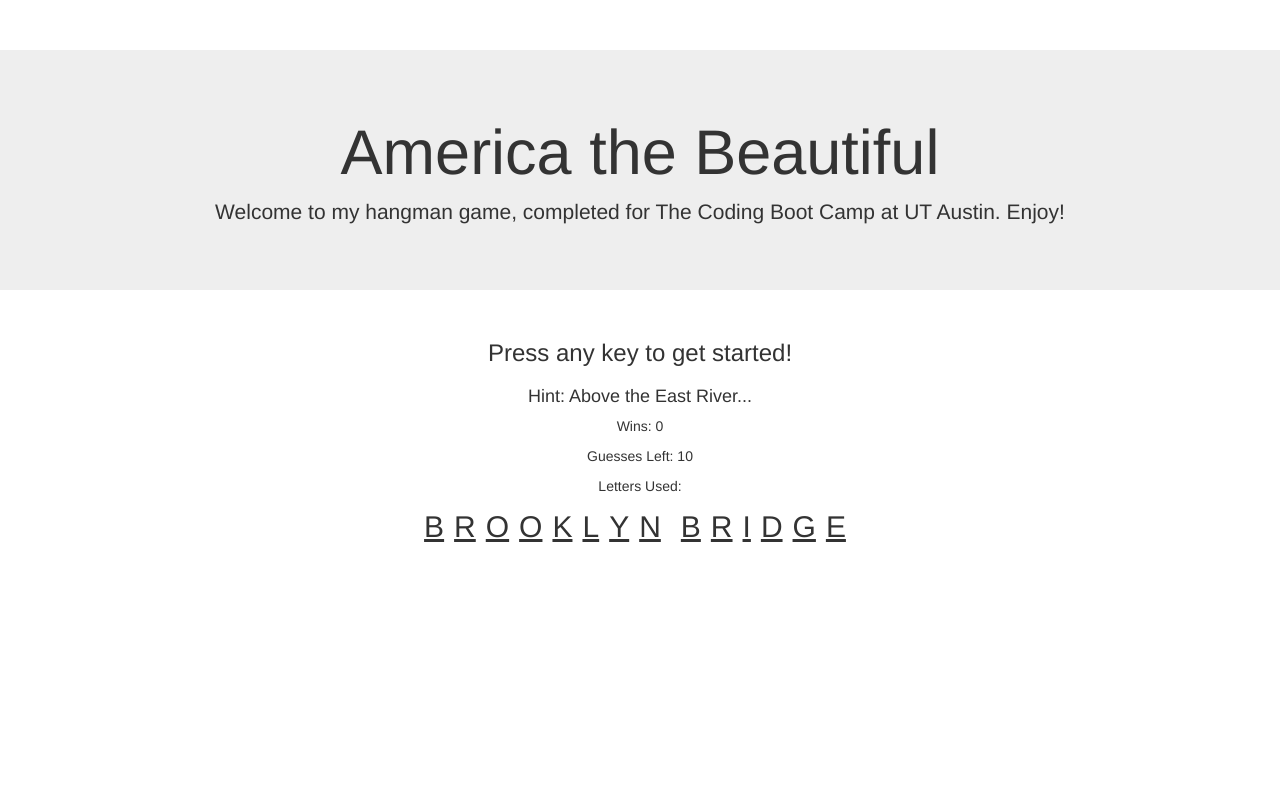
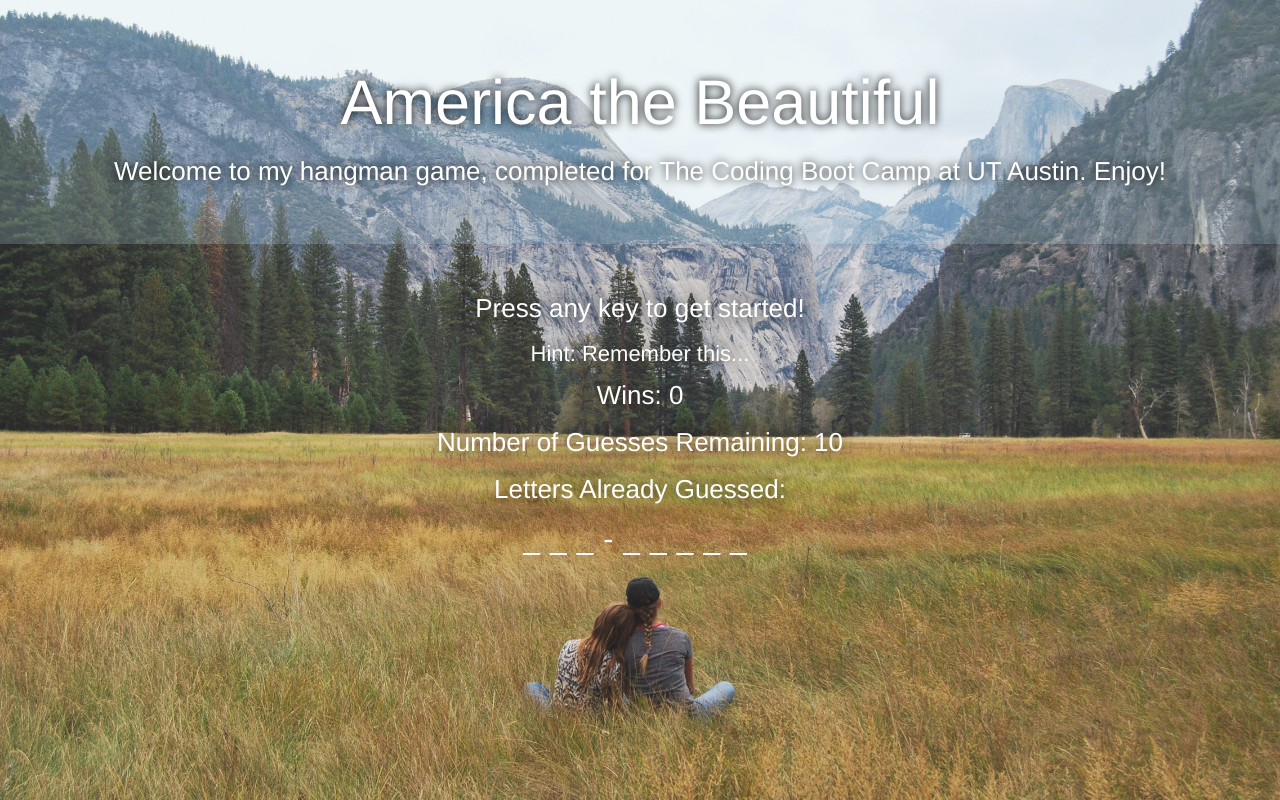
Before and after one commit to whiphi92/hangman, a PHP site: page / in a window 1280 px wide. Run offline with PHP 8.4, Linux system fonts and the light colour scheme.

Commit message:
hangman project everything works

```diff
--- a/css/main.css
+++ b/css/main.css
@@ -7,11 +7,41 @@
   display: inline-block;
   margin-right: 10px;
   font-size: 30px;
-  text-decoration: underline;
-  visibility: visible;
 }
 
-.visible {
-  visibility: visible;
-  color: red;
+body {
+    background: url('../img/yosemite.jpeg') no-repeat center center fixed;
+    -webkit-background-size: cover;
+    -moz-background-size: cover;
+    -o-background-size: cover;
+    background-size: cover;
 }
+
+.jumbotron {
+  background: rgba(201, 241, 255, 0.2);
+  color: white;
+  text-shadow: #000 0px 0px 10px;
+   -webkit-font-smoothing: antialiased;
+   margin-top: -50px;
+}
+
+.top-container {
+  color: white;
+  text-shadow: #000 0px 0px 20px;
+   -webkit-font-smoothing: antialiased;
+}
+
+h3 {
+  font-size: 26px;
+}
+
+h4 {
+  font-size: 22px;
+}
+
+.bottom-container {
+  font-size: 26px;
+  color: white;
+  text-shadow: #000 0px 0px 20px;
+   -webkit-font-smoothing: antialiased;
+}
--- a/index.html
+++ b/index.html
@@ -31,11 +31,11 @@
     <div class="jumbotron">
       <div class="container">
         <h1 class="text-center">America the Beautiful</h1>
-        <p class="text-center">Welcome to my hangman game, completed for The Coding Boot Camp at UT Austin.  Enjoy!</p>
+        <h3 class="text-center">Welcome to my hangman game, completed for The Coding Boot Camp at UT Austin.  Enjoy!</h3>
       </div>
     </div>
 
-    <div class="container">
+    <div class="container top-container">
       <div class="row text-center">
         <div class="col-12-sm">
           <h3>Press any key to get started!</h3>
@@ -43,9 +43,11 @@
       </div>
     </div>
 
-    <div class="container">
+    <div class="container bottom-container">
       <div class="row text-center">
         <div class="col-12-sm" id="game">
+        </div>
+        <div class="col-12-sm" id="gameAnswerField">
         </div>
       <div>
     </div>
--- a/js/main.js
+++ b/js/main.js
@@ -11,10 +11,10 @@ var hangman = {
   answerDiv: "",
   targetArray: [],
   victoryCounter: 0,
-  answerArray: ["MOUNT RUSHMORE", "NIAGARA FALLS", "WASHINGTON MONUMENT", "GATEWAY ARCH", "CARLSBAD CAVERNS", "BROOKLYN BRIDGE"],
-  hintArray: ["Chiselled into the Black Hills...", "Cascading on the border...","The obelisk...", "The gateway to the west...", "The Hall of the Giants lies within...", "Above the East River..."],
+  answerArray: ["MOUNT-RUSHMORE", "NIAGARA-FALLS", "WASHINGTON-MONUMENT", "GATEWAY-ARCH", "CARLSBAD-CAVERNS", "BROOKLYN-BRIDGE", "CLOUD-GATE", "THE-ALAMO", "KAUFMANN-RESIDENCE"],
+  hintArray: ["Chiselled into the Black Hills...", "Cascading on the border...","The obelisk...", "The gateway to the west...", "The Hall of the Giants lies within...", "Above the East River...", "A reflective bean...", "Remember this...", "Falling water..."],
   generateAnswerAndHint: function() {
-    var randomNumber = Math.floor(Math.random() * 6);
+    var randomNumber = Math.floor(Math.random() * 9);
     this.hint = this.hintArray[randomNumber];
     hangman.currentAnswer = this.answerArray[randomNumber];
   },
@@ -23,41 +23,56 @@ var hangman = {
   },
   generateAnswerDiv: function() {
     for (var i = 0; i < this.targetArray.length; i++) {
-      this.answerDiv += "<p class='target-letters'>" + this.targetArray[i] + "</p>";
+      if (this.targetArray[i] === "-") {
+        console.log(hangman.targetArray);
+        this.answerDiv += "<p class='target-letters'>" + "-" + "</p>";
       }
+      else {
+        this.answerDiv += "<p class='target-letters'>" + "_" + "</p>";
+      }
+    }
+  },
+  resetHangman: function () {
+    this.victoryCounter = 0;
+    this.lettersUsed = "";
+    this.answerDiv = "";
+    this.guessesLeft = 10;
+    // The first line below prepares the data for the answer and hint.  The second line generates the target Array, which holds the answer within, and the third line gets the data from the first and second line and sends it down to the HTML.
+    this.generateAnswerAndHint();
+    this.genTargetArray();
+    this.generateAnswerDiv();
+    // Generates the initial HTML
+    hangman.updateHTML();
+    var html2 = this.answerDiv;
+    document.querySelector("#gameAnswerField").innerHTML = html2;
+  },
+  updateHTML: function() {
+    var html =
+    "<h4>Hint: " + hangman.hint + "</h4>" +
+    "<p>Wins: " + hangman.wins + "</p>" +
+    "<p>Number of Guesses Remaining: " + hangman.guessesLeft + "</p>" +
+    "<p>Letters Already Guessed: " + hangman.lettersUsed + "</p>";
+    document.querySelector("#game").innerHTML = html;
   }
 };
 
-// Prepares the data for the html to be generated on page load.
+// The first line below prepares the data for the answer and hint.  The second line generates the target array, which holds the answer within, and the third line creates the answer div, with the underscores.
 hangman.generateAnswerAndHint();
-
-//  This generates the targetArray, which holds the Array with the answer in it.
 hangman.genTargetArray();
-
-// This generates the HTML for the page, based on the data geberate by the prior two functions.
 hangman.generateAnswerDiv();
 
-// Generates the initial HTML
-var html =
-        "<h4>Hint: " + hangman.hint + "</h4>" +
-        "<p>Wins: " + hangman.wins + "</p>" +
-        "<p>Guesses Left: " + hangman.guessesLeft + "</p>" +
-        "<p>Letters Used: " + hangman.lettersUsed + "</p>" +
-        hangman.answerDiv;
+// Generates the initial HTML for the lines before the answerDiv.
+hangman.updateHTML();
 
-document.querySelector("#game").innerHTML = html;
+var html2 = hangman.answerDiv;
 
-function updateHTML() {
-  var html =
-  "<h4>Hint: " + hangman.hint + "</h4>" +
-  "<p>Wins: " + hangman.wins + "</p>" +
-  "<p>Guesses Left: " + hangman.guessesLeft + "</p>" +
-  "<p>Letters Used: " + hangman.lettersUsed + "</p>" +
-  hangman.answerDiv;
+document.querySelector("#gameAnswerField").innerHTML = html2;
 
-  document.querySelector("#game").innerHTML = html;
-}
+hangman.updateHTML();
 
+// These sounds are from soundbible.com, the sad trombone is http://soundbible.com/1830-Sad-Trombone.html and the happy kid is http://soundbible.com/2103-1-Person-Cheering.html.  I'm not sure how to give appropriate credit under Attribution 3.0, so I left this note and kept the file names unchanged.
+var happyKidAudio = new Audio("sound/1_person_cheering-Jett_Rifkin-1851518140.mp3");
+var sadTromboneAudio = new Audio("sound/Sad_Trombone-Joe_Lamb-665429450.mp3");
 var userGuess;
 // Captures Key Clicks
 document.onkeyup = function(event) {
@@ -65,26 +80,38 @@ document.onkeyup = function(event) {
   var counter = 0;
   // Determines which exact key was selected. Make it lowercase
   userGuess = String.fromCharCode(event.keyCode).toUpperCase();
+  var par = document.getElementsByClassName("target-letters");
 
+  // The line below, was added to prevent a user entering letters previously entered, and inflating the victory point count (or subtracting from the number of guesses remaining)
+  if (hangman.lettersUsed.indexOf(userGuess) < 0) {
     for (var i = 0; i < hangman.targetArray.length;  i++) {
       if (userGuess === hangman.targetArray[i]) {
         console.log(hangman.targetArray[i] + "you matched");
-      //currentAnswer[i].setAttribute("class", "visible");
-      // Adds one to the counter, meaning the user's guess was correct (so the loss if statement below doesn't trigger)
         hangman.victoryCounter++;
         console.log(hangman.victoryCounter);
         counter++;
-      if (hangman.victoryCounter === (hangman.targetArray.length -1)) {
+        hangman.lettersUsed += userGuess;
+        par[i].innerHTML = userGuess;
+        if (hangman.victoryCounter === (hangman.targetArray.length - 1)) {
           hangman.wins++;
-        updateHTML();
+          happyKidAudio.play();
+          alert("Your score is " + hangman.wins +". Keep going!");
+          hangman.resetHangman();
         }
       }
     }
     if (counter === 0) {
-    hangman.guessesLeft--;
-    updateHTML();
+      hangman.guessesLeft = hangman.guessesLeft - 1;
+      hangman.lettersUsed += userGuess;
+      hangman.updateHTML();
     }
     counter = 0;
-  hangman.lettersUsed += userGuess;
-  updateHTML();
+
+    hangman.updateHTML();
+    if (hangman.guessesLeft === 0) {
+      sadTromboneAudio.play();
+      alert("Sorry, you've lost, try again!");
+      hangman.resetHangman();
+    }
+  }
 };
```
Also changed, not shown: img/yosemite.jpeg (added), 2 other files. Lines whose indentation alone changed are shown as unchanged.
